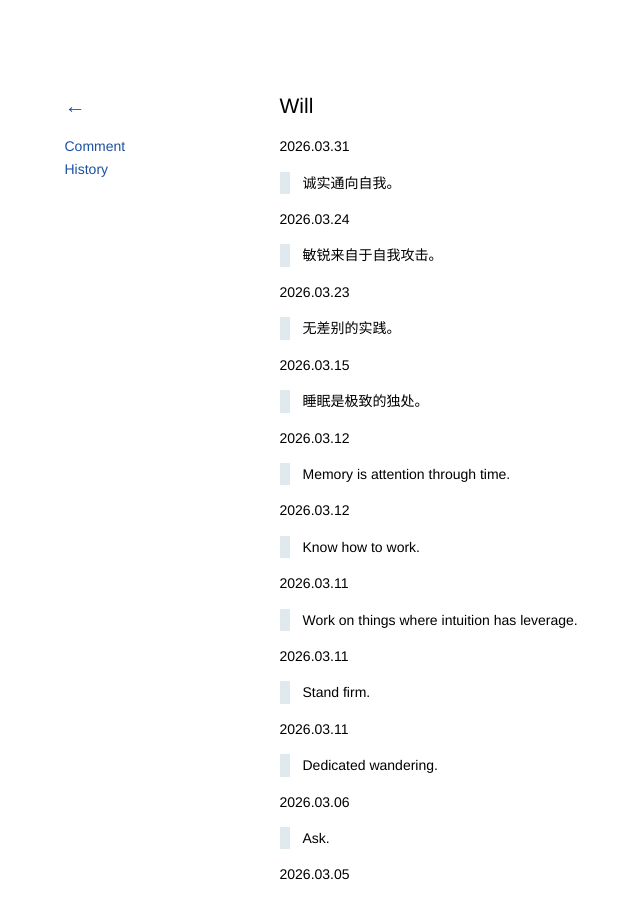
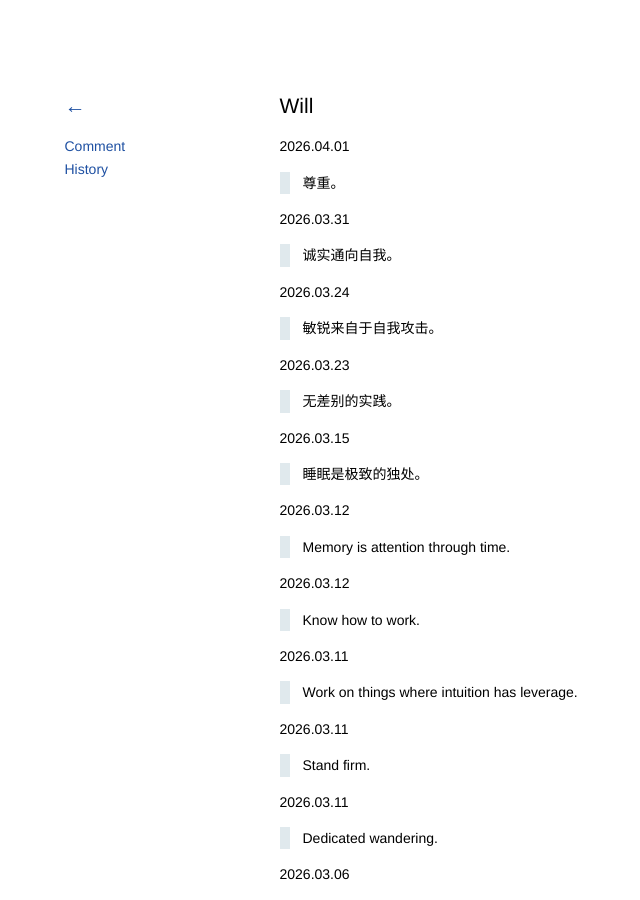
Before and after one commit to kidlj/awei, a Jekyll site: the page built from _wiki/will.md, in a window 1280 px wide and 900 px high. Shown: the whole window, without its empty margins (68-708 px from the left). Built offline with Jekyll 4.4.1, drawn with Linux system fonts in a browser that asks for light colours.

Commit message:
update will

```diff
--- a/_wiki/will.md
+++ b/_wiki/will.md
@@ -1,6 +1,10 @@
 ---
 title: Will
 ---
+
+2026.04.01
+
+> 尊重。
 
 2026.03.31
 
```
